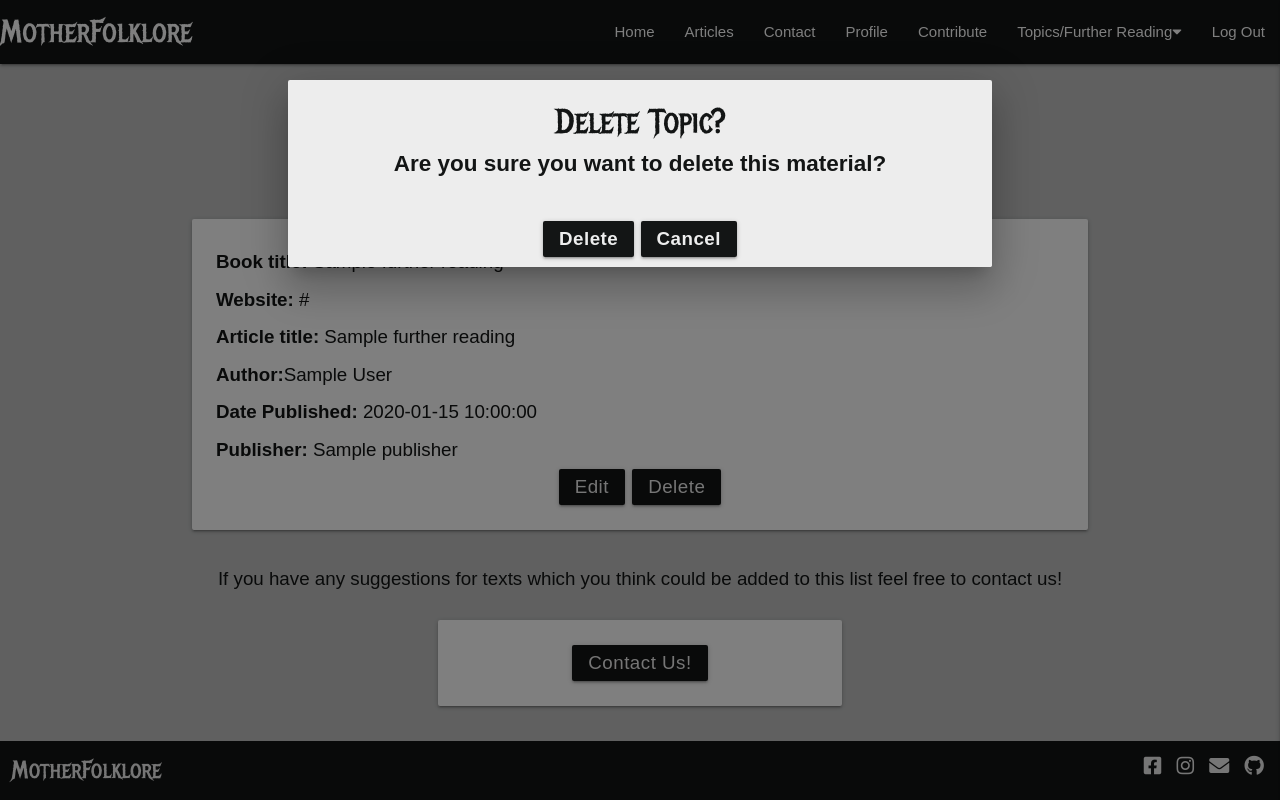
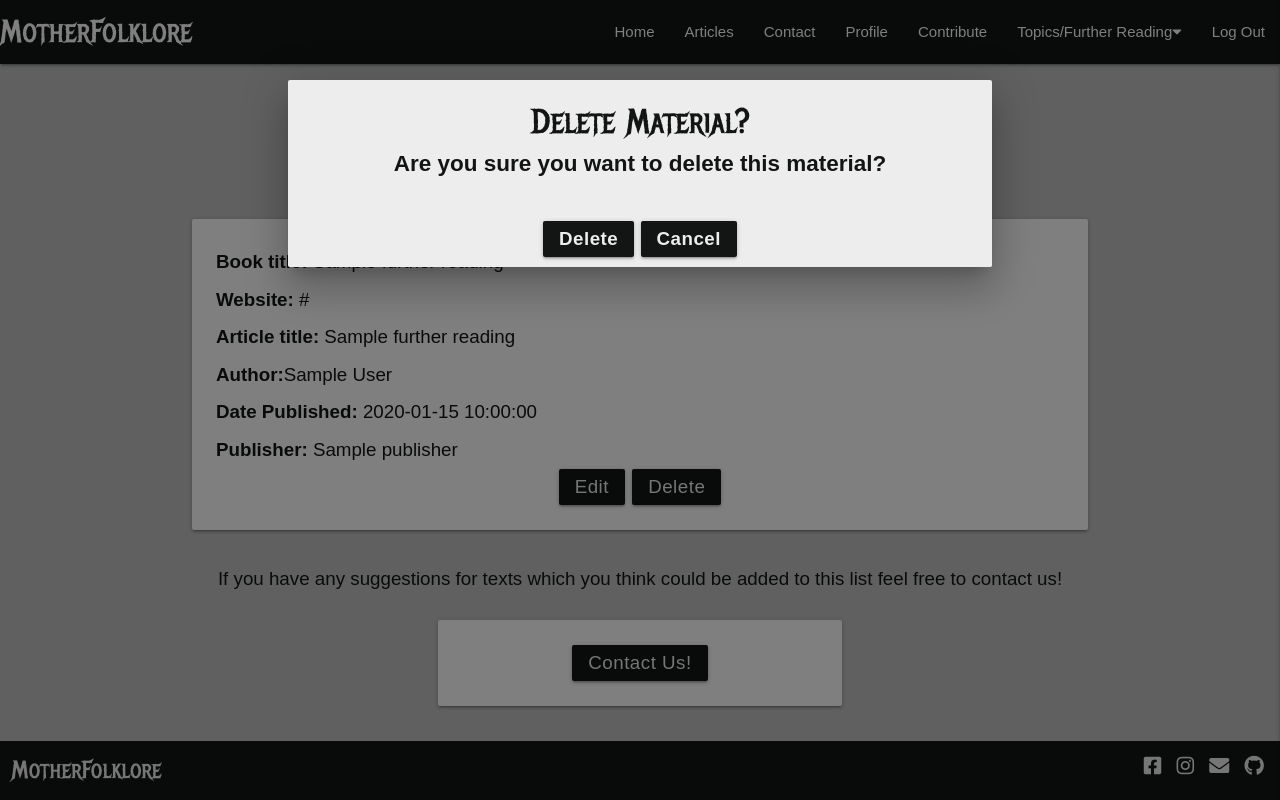
Before and after one commit to AideenM12/MotherFolklore-MS3, a Flask app: page /further_reading in a window 1280 px wide, after a click on "Delete". Run offline with Flask 2, Linux system fonts and the light colour scheme; the visitor is signed in with stand-in values (Sample User, id 1); a database or web service that is not in the repository returns one stand-in record (values such as "Sample title"); some libraries are stand-ins or nearby versions; some web fonts are replaced.

Commit message:
Fix layout issues on further_reading.html page

```diff
--- a/app.py
+++ b/app.py
@@ -125,7 +125,7 @@ def add_further_reading():
                            further_reading=further_reading)
 
 
-@app.route("/edit_article/<reading_id>", methods=["GET", "POST"])
+@app.route("/edit_further_reading/<reading_id>", methods=["GET", "POST"])
 def edit_further_reading(reading_id):
     """
     Allows users to edit their contributions to the site
@@ -155,7 +155,7 @@ def edit_further_reading(reading_id):
             "publisher": request.form.get("publisher"),
         }
         mongo.db.further_reading.update({"_id": ObjectId(reading_id)}, adjust)
-        flash("Article update successful!")
+        flash("Material update successful!")
 
     return redirect(url_for("topics"))
 
--- a/templates/further_reading.html
+++ b/templates/further_reading.html
@@ -9,9 +9,9 @@
 {% endif %}
 
 
+{% for reading in further_reading %}
+<div class="container">
 
-<div class="container">
-{% for reading in further_reading %}
 {% if loop.index == 1 %}
 <h3 class="center-align">{{ reading.topic_name }}</h3>
 {% endif %}
@@ -38,7 +38,7 @@
             <!---------Delete Modal---------->
             <div id="delete-modal-{{reading._id}}" class="modal">
                <div class="modal-content">
-                  <h4>Delete Topic?</h4>
+                  <h4>Delete Material?</h4>
                   <p>Are you sure you want to delete this material?</p>
                </div>
                <div class="modal-footer">
@@ -47,10 +47,14 @@
                </div>
             </div>
          </div>
+
+
+
+         {% endif %}
          </div>
          </div>
          </div>
-         {% endif %}
+
  {% endfor %}
 
 
```
